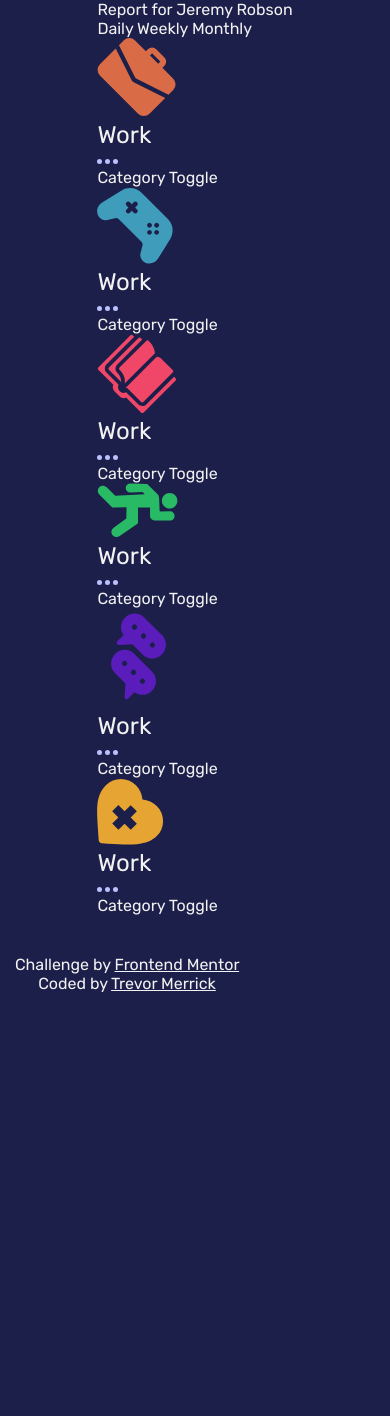
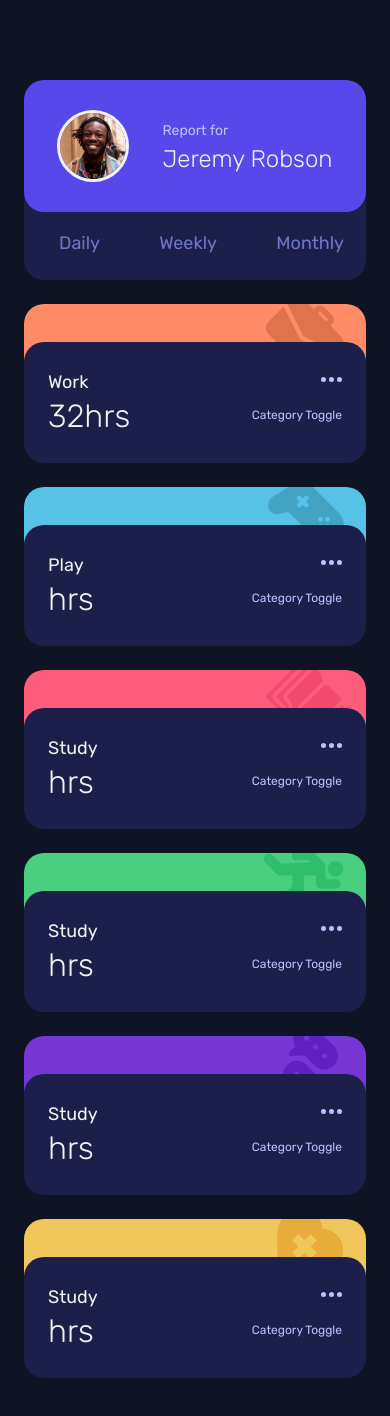
Before and after one commit to tmerrick17/time-tracking-dashboard, a website: page index.html in a window 390 px wide. Before the commit the page ends 996 px from the top, so only its background shows below. Drawn offline with Linux system fonts and the light colour scheme.

Commit message:
mobile css done

```diff
--- a/index.html
+++ b/index.html
@@ -21,99 +21,98 @@
         <div class="cards">
 
             <!-- Profile Card -->
-            <div class="card__profile">
-                <div class="card__profile-name">
-                    Report for
-                    Jeremy Robson
+            <div class="card card-profile">
+                <div class="card-profile__person">
+                    <img src="public/images/image-jeremy.png" alt="portrait of person">
+                    <div class="profile-report-to">
+                        <p>Report for</p>
+                        <h1>Jeremy Robson</h1>
                     </div>
-                <div class="card__profile-categories">
-                    Daily
-                    Weekly
-                    Monthly
+                </div>
+                <div class="card-profile__categories">
+                    <ul>
+                        <li><a href="#">Daily</a></li>
+                        <li><a href="#">Weekly</a></li>
+                        <li><a href="#">Monthly</a></li>
+                    </ul>
                 </div>
             </div>
 
             <!-- Work Card -->
-            <div class="card card--work">
-                <div class="card__img"></div>
+            <div class="card card-work">
+                <div class="card-top">
                     <img src="public/images/icon-work.svg" alt="work bag icon">
                 </div>
-            <div class="card__info">
-                <div class="card__info-category">
+                <div class="card-bot card__info">
                     <h2>Work</h2>
                     <img src="public/images/icon-ellipsis.svg" alt="3 dots icon">
-                    <p class="hours-current"></p>
-                    <p class="category-toggle">Category Toggle</p>
+                    <p class="hours-current">32hrs</p>
+                    <p class="yesterday-toggle">Category Toggle</p>
                 </div>
             </div>
 
             <!-- Play Card -->
-            <div class="card card--play">
-                <div class="card__img"></div>
+            <div class="card card-play">
+                <div class="card-top">
                     <img src="public/images/icon-play.svg" alt="console controller icon">
-                <div class="card__info">
-                    <div class="card__info-category">
-                        <h2>Work</h2>
+                </div>
+                <div class="card-bot card__info">
+                    <h2>Play</h2>
                     <img src="public/images/icon-ellipsis.svg" alt="3 dots icon">
-                        <p class="hours-current"></p>
-                        <p class="category-toggle">Category Toggle</p>
-                    </div>
+                    <p class="hours-current">hrs</p>
+                    <p class="yesterday-toggle">Category Toggle</p>
                 </div>
             </div>
 
             <!-- Study Card -->
-            <div class="card card--study">
-                <div class="card__img"></div>
+            <div class="card card-study">
+                <div class="card-top">
                     <img src="public/images/icon-study.svg" alt="book icon">
-                <div class="card__info">
-                    <div class="card__info-category">
-                        <h2>Work</h2>
+                </div>
+                <div class="card-bot card__info">
+                    <h2>Study</h2>
                     <img src="public/images/icon-ellipsis.svg" alt="3 dots icon">
-                        <p class="hours-current"></p>
-                        <p class="category-toggle">Category Toggle</p>
-                    </div>
+                    <p class="hours-current">hrs</p>
+                    <p class="yesterday-toggle">Category Toggle</p>
                 </div>
             </div>
 
             <!-- Exercise Card -->
-            <div class="card card--exercise">
-                <div class="card__img"></div>
-                    <img src="public/images/icon-exercise.svg" alt="person running icon">
-                <div class="card__info">
-                    <div class="card__info-category">
-                        <h2>Work</h2>
+            <div class="card card-exercise">
+                <div class="card-top">
+                    <img src="public/images/icon-exercise.svg" alt="book icon">
+                </div>
+                <div class="card-bot card__info">
+                    <h2>Study</h2>
                     <img src="public/images/icon-ellipsis.svg" alt="3 dots icon">
-                        <p class="hours-current"></p>
-                        <p class="category-toggle">Category Toggle</p>
-                    </div>
+                    <p class="hours-current">hrs</p>
+                    <p class="yesterday-toggle">Category Toggle</p>
                 </div>
             </div>
 
             <!-- Social Card -->
-            <div class="card card--social">
-                <div class="card__img"></div>
-                    <img src="public/images/icon-social.svg" alt="heart with cross icon">
-                <div class="card__info">
-                    <div class="card__info-category">
-                        <h2>Work</h2>
+            <div class="card card-social">
+                <div class="card-top card-img">
+                    <img src="public/images/icon-social.svg" alt="book icon">
+                </div>
+                <div class="card-bot card__info">
+                    <h2>Study</h2>
                     <img src="public/images/icon-ellipsis.svg" alt="3 dots icon">
-                        <p class="hours-current"></p>
-                        <p class="category-toggle">Category Toggle</p>
-                    </div>
+                    <p class="hours-current">hrs</p>
+                    <p class="yesterday-toggle">Category Toggle</p>
                 </div>
             </div>
 
             <!-- Self Care Card -->
-            <div class="card card--care">
-                <div class="card__img"></div>
-                    <img src="public/images/icon-self-care.svg" alt="work bag icon">
-                <div class="card__info">
-                    <div class="card__info-category">
-                        <h2>Work</h2>
+            <div class="card card-care">
+                <div class="card-top">
+                    <img src="public/images/icon-self-care.svg" alt="book icon">
+                </div>
+                <div class="card-bot card__info">
+                    <h2>Study</h2>
                     <img src="public/images/icon-ellipsis.svg" alt="3 dots icon">
-                        <p class="hours-current"></p>
-                        <p class="category-toggle">Category Toggle</p>
-                    </div>
+                    <p class="hours-current">hrs</p>
+                    <p class="yesterday-toggle">Category Toggle</p>
                 </div>
             </div>
 
@@ -121,14 +120,14 @@
 
     </main>
 
-    <footer>
+    <!-- <footer>
         <p>Challenge by
             <a class="footer__link" href="https://www.frontendmentor.io?ref=challenge" target="_blank">
             Frontend Mentor</a> Coded by <a class="footer__link" href="https://github.com/tmerrick17">
             Trevor Merrick
             </a>
         </p>
-    </footer>
+    </footer> -->
 
 </body>
 </html>
```
Also changed, not shown: public/css/main.min.css. Lines whose indentation alone changed are shown as unchanged.
